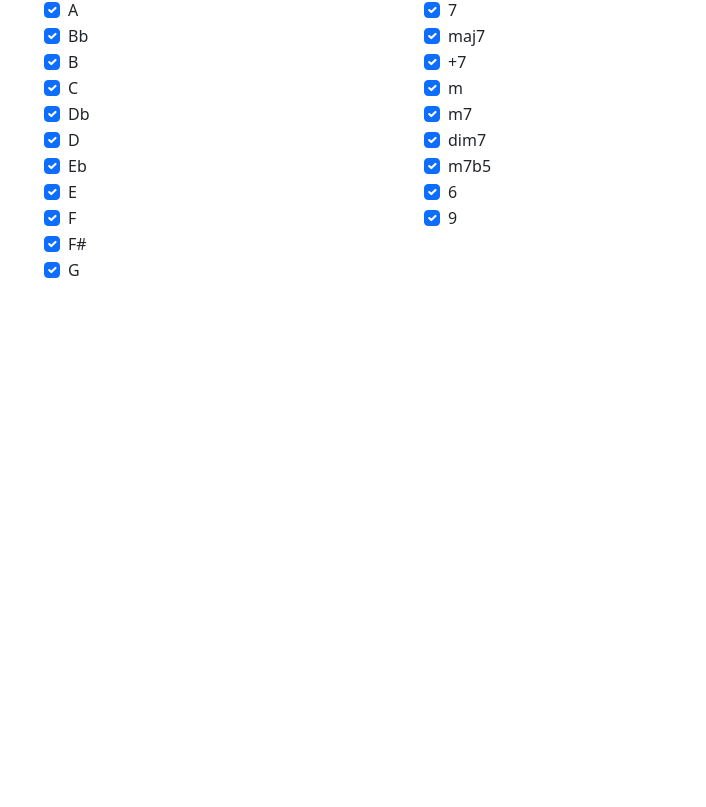
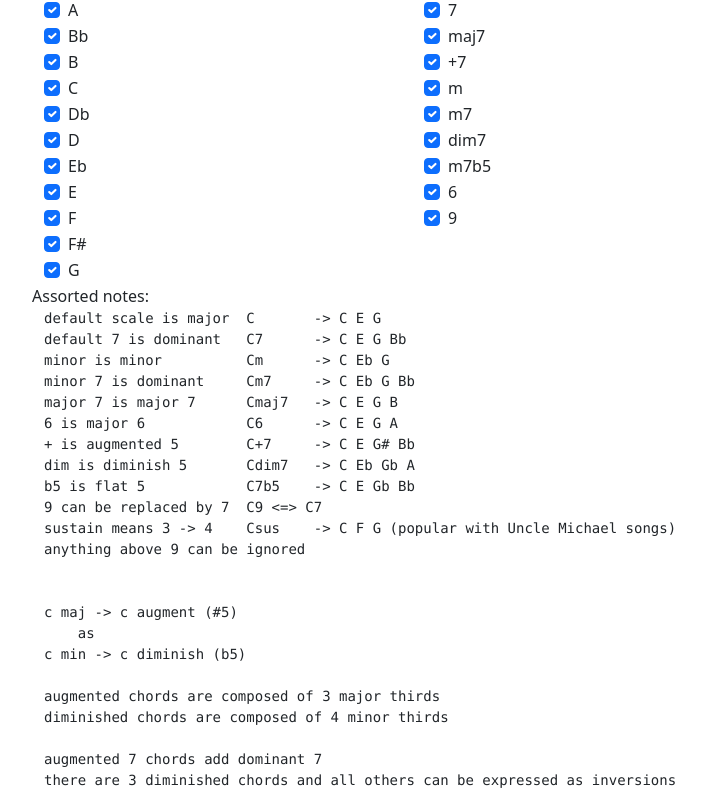
Before and after one commit to marktai/jazz-chord-driller, a React (Create React App) app in the folder frontend/: page / in a window 1280 px wide. Shown: the part 414-1221 px from the top of the page, without its empty margins (38-744 px from the left). Before the commit the page ends 800 px from the top, so only its background shows below. Built offline with nearby package versions, Linux system fonts and the light colour scheme.

Commit message:
add notes

```diff
--- a/frontend/src/pages/driller.tsx
+++ b/frontend/src/pages/driller.tsx
@@ -117,6 +117,34 @@ export class Driller extends React.Component<{}, DrillerState> {
             </Form>
           </Col>
         </Row>
+        <Row>
+          Assorted notes:
+          <pre>
+            {`default scale is major  C       -> C E G
+default 7 is dominant   C7      -> C E G Bb
+minor is minor          Cm      -> C Eb G
+minor 7 is dominant     Cm7     -> C Eb G Bb
+major 7 is major 7      Cmaj7   -> C E G B
+6 is major 6            C6      -> C E G A
++ is augmented 5        C+7     -> C E G# Bb
+dim is diminish 5       Cdim7   -> C Eb Gb A
+b5 is flat 5            C7b5    -> C E Gb Bb
+9 can be replaced by 7  C9 <=> C7
+sustain means 3 -> 4    Csus    -> C F G (popular with Uncle Michael songs)
+anything above 9 can be ignored
+
+
+c maj -> c augment (#5)
+    as
+c min -> c diminish (b5)
+
+augmented chords are composed of 3 major thirds
+diminished chords are composed of 4 minor thirds
+
+augmented 7 chords add dominant 7
+there are 3 diminished chords and all others can be expressed as inversions`}
+          </pre>
+        </Row>
       </Container>
     }
   }
```
